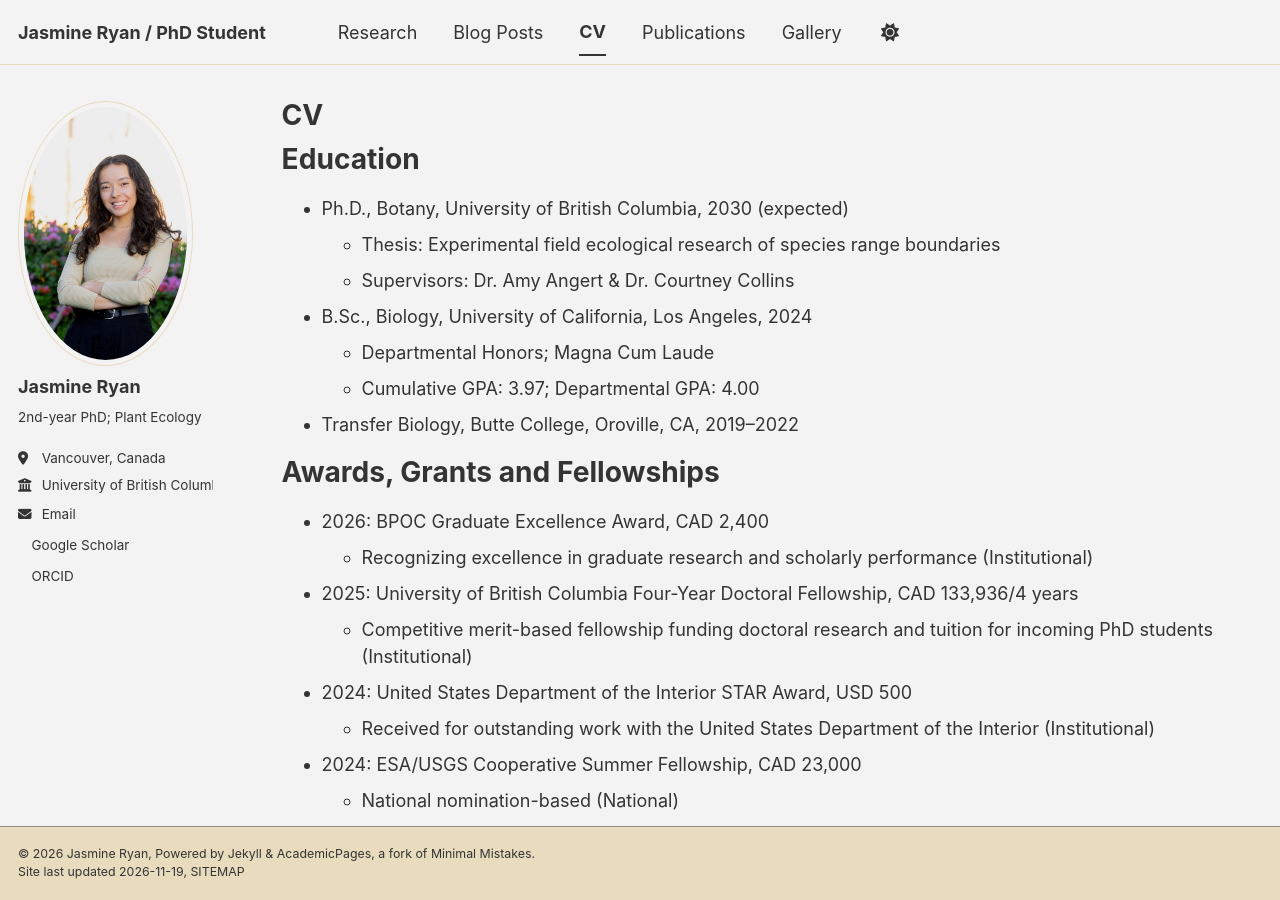
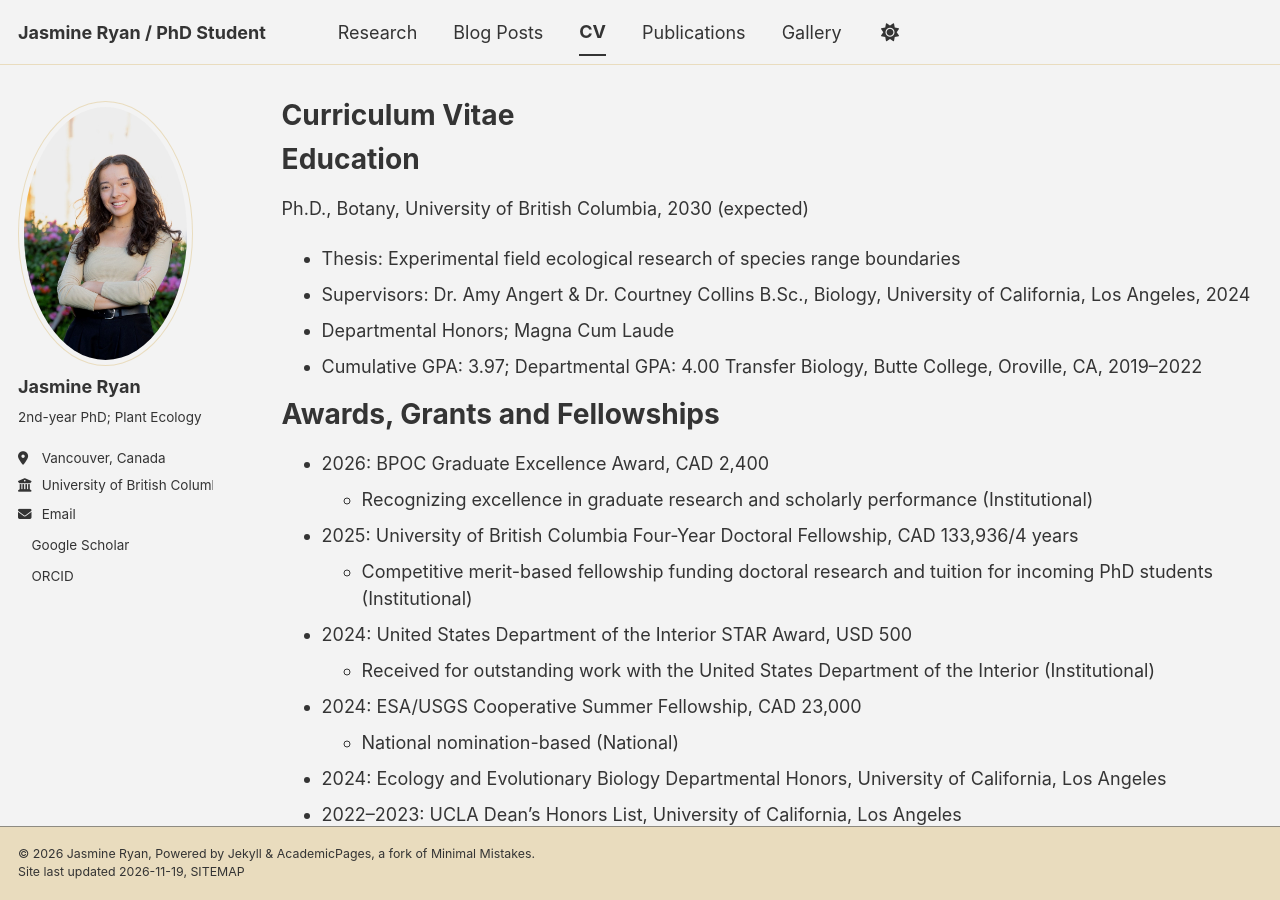
Before and after one commit to jasminexryan/jasminexryan.github.io, a Jekyll site: the page built from _pages/cv.md, in a window 1280 px wide and 900 px high. Built offline with Jekyll 4.4.1, drawn with Linux system fonts in a browser that asks for light colours; a script bundle is joined from its source files by our own code; a style sheet for code colours, icons or effects is not loaded.

Commit message:
Update cv.md

```diff
--- a/_pages/cv.md
+++ b/_pages/cv.md
@@ -1,6 +1,6 @@
 ---
 layout: archive
-title: "CV"
+title: "Curriculum Vitae"
 permalink: /cv/
 author_profile: true
 redirect_from:
@@ -11,13 +11,13 @@ redirect_from:
 
 Education
 ======
-* Ph.D., Botany, University of British Columbia, 2030 (expected)
-  * Thesis: Experimental field ecological research of species range boundaries
-  * Supervisors: Dr. Amy Angert & Dr. Courtney Collins
-* B.Sc., Biology, University of California, Los Angeles, 2024
-  * Departmental Honors; Magna Cum Laude
-  * Cumulative GPA: 3.97; Departmental GPA: 4.00
-* Transfer Biology, Butte College, Oroville, CA, 2019–2022
+Ph.D., Botany, University of British Columbia, 2030 (expected)
+* Thesis: Experimental field ecological research of species range boundaries
+* Supervisors: Dr. Amy Angert & Dr. Courtney Collins
+B.Sc., Biology, University of California, Los Angeles, 2024
+* Departmental Honors; Magna Cum Laude
+* Cumulative GPA: 3.97; Departmental GPA: 4.00
+Transfer Biology, Butte College, Oroville, CA, 2019–2022
 
 Awards, Grants and Fellowships
 ======
```
